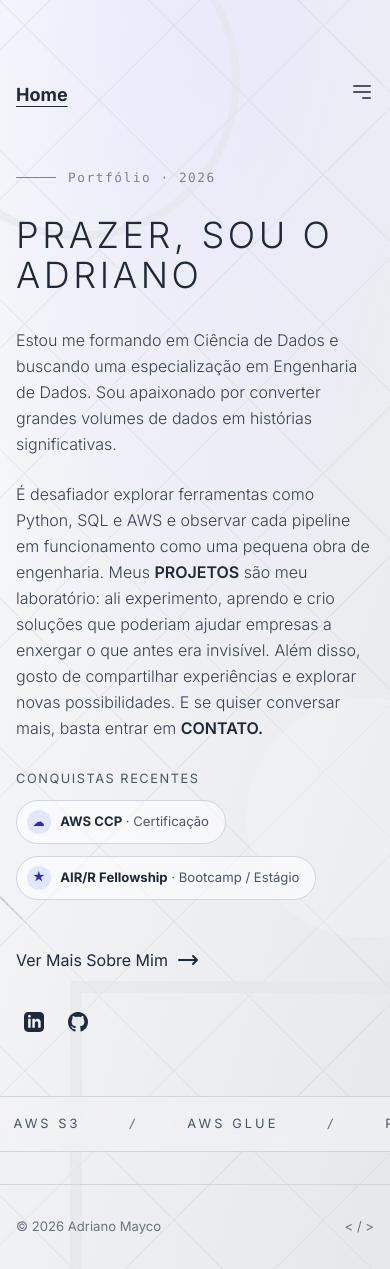
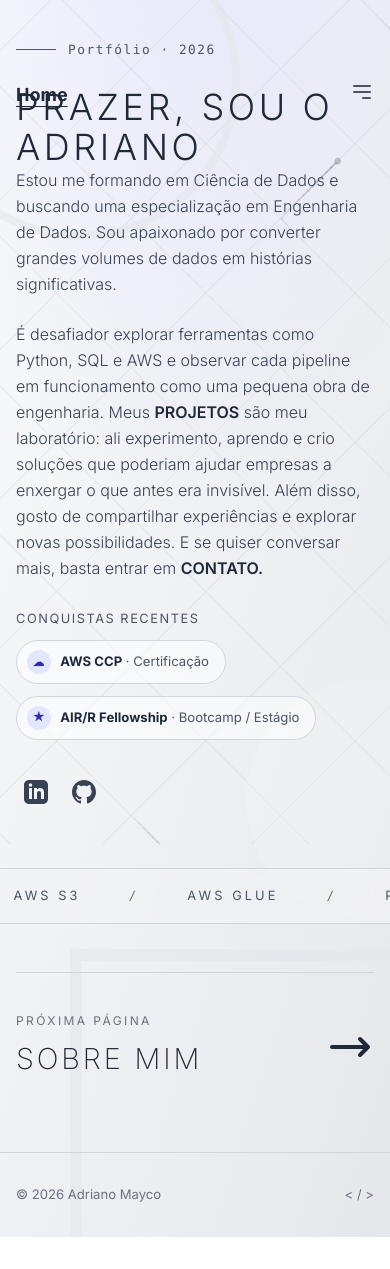
Before and after one commit to AdriMayc/Portfolio2.0, a React (Vite) app: page / in a window 390 px wide. After the commit the page ends 1237 px from the top, so only its background shows below. Built offline with nearby package versions, Linux system fonts and the light colour scheme.

Commit message:
feat: Implement Reveal component for animations and add NextPageLink for navigation

```diff
--- a/src/App.css
+++ b/src/App.css
@@ -1,4 +1,8 @@
 @import "tailwindcss";
+
+html {
+  overflow-y: scroll;
+}
 
 @theme {
   --font-sans: "Inter", system-ui, sans-serif;
@@ -32,3 +36,25 @@
 .nav-underline-anim:focus-visible::after {
   transform: scaleX(1);
 }
+
+.reveal {
+  opacity: 0;
+  transform: translateY(30px);
+  transition:
+    opacity 0.9s cubic-bezier(0.22, 1, 0.36, 1),
+    transform 0.9s cubic-bezier(0.22, 1, 0.36, 1);
+  transition-delay: var(--reveal-delay, 0ms);
+}
+
+.reveal-visible {
+  opacity: 1;
+  transform: none;
+}
+
+@media (prefers-reduced-motion: reduce) {
+  .reveal {
+    opacity: 1;
+    transform: none;
+    transition: none;
+  }
+}
--- a/src/components/Grid.jsx
+++ b/src/components/Grid.jsx
@@ -6,8 +6,6 @@ const RotatedGridBackground = ({ theme }) => {
   useEffect(() => {
     const canvas = canvasRef.current;
     if (!canvas) return undefined;
-    const container = canvas.parentElement;
-
     const context = canvas.getContext("2d");
     if (!context) return undefined;
 
@@ -58,8 +56,8 @@ const RotatedGridBackground = ({ theme }) => {
 
     const resize = () => {
       deviceScale = Math.min(window.devicePixelRatio || 1, 2);
-      width = container?.clientWidth || window.innerWidth;
-      height = container?.clientHeight || window.innerHeight;
+      width = window.innerWidth;
+      height = window.innerHeight;
       canvas.width = width * deviceScale;
       canvas.height = height * deviceScale;
       particles = Array.from({ length: width < 600 ? 5 : 9 }, createParticle);
@@ -225,8 +223,6 @@ const RotatedGridBackground = ({ theme }) => {
     resize();
     window.addEventListener("pointermove", handlePointerMove, { passive: true });
     window.addEventListener("pointerleave", handlePointerLeave);
-    const resizeObserver = container ? new ResizeObserver(resize) : null;
-    resizeObserver?.observe(container);
     window.addEventListener("resize", resize);
     if (!reducedMotion) animationFrame = requestAnimationFrame(draw);
 
@@ -235,14 +231,13 @@ const RotatedGridBackground = ({ theme }) => {
       window.removeEventListener("pointermove", handlePointerMove);
       window.removeEventListener("pointerleave", handlePointerLeave);
       window.removeEventListener("resize", resize);
-      resizeObserver?.disconnect();
     };
   }, [theme]);
 
   const opacity = theme === "light" ? 1 : 0.1;
 
   return (
-    <div className="pointer-events-none absolute inset-0 z-0 overflow-hidden">
+    <div className="pointer-events-none fixed inset-0 z-0 overflow-hidden">
       <div
         className="absolute inset-0"
         style={{
--- a/src/components/Navbar.jsx
+++ b/src/components/Navbar.jsx
@@ -50,7 +50,7 @@ const Navbar = ({
   }, [isMenuOpen]);
 
   return (
-    <header className="relative flex justify-between items-center mb-20 p-4 md:p-0 ">
+    <header className="relative flex justify-between items-center p-4 md:p-0 ">
       <Link to="/" aria-label="Home" onClick={handleLinkClick}>
         <span className="font-bold text-lg py-2 underline decoration-1 underline-offset-[5px] transition-[text-underline-offset] duration-300 ease-[cubic-bezier(0.22,1,0.36,1)] hover:underline-offset-[9px] focus-visible:underline-offset-[9px]">
           Home
--- /dev/null
+++ b/src/components/NextPageLink.jsx
@@ -0,0 +1,60 @@
+import React from "react";
+import { Link } from "react-router-dom";
+import { ArrowRightIcon } from "./icons";
+
+const pageSequence = {
+  "/": {
+    path: "/about",
+    name: { pt: "Sobre mim", en: "About me" },
+  },
+  "/about": {
+    path: "/projects",
+    name: { pt: "Projetos", en: "Projects" },
+  },
+  "/projects": {
+    path: "/contact",
+    name: { pt: "Contato", en: "Contact" },
+  },
+  "/contact": {
+    path: "/",
+    name: { pt: "Início", en: "Home" },
+  },
+};
+
+export default function NextPageLink({ currentPath, language, theme }) {
+  const nextPage = pageSequence[currentPath];
+  const isLight = theme === "light";
+
+  if (!nextPage) {
+    return null;
+  }
+
+  return (
+    <div className="relative z-10 mx-auto mt-12 w-full max-w-6xl px-4 sm:px-8">
+      <Link
+        to={nextPage.path}
+        className={`group flex items-center justify-between gap-4 border-t py-10 transition-colors ${
+          isLight ? "border-gray-300" : "border-gray-700"
+        }`}
+      >
+        <span>
+          <small
+            className={`mb-2 block text-xs uppercase tracking-[0.2em] ${
+              isLight ? "text-gray-500" : "text-gray-400"
+            }`}
+          >
+            {language === "pt" ? "Próxima página" : "Next page"}
+          </small>
+          <span
+            className={`block text-[clamp(1.8rem,5vw,3.6rem)] font-extralight uppercase tracking-[0.1em] transition-[letter-spacing,color] duration-500 ease-[cubic-bezier(0.22,1,0.36,1)] group-hover:tracking-[0.17em] ${
+              isLight ? "text-gray-800" : "text-gray-100"
+            }`}
+          >
+            {nextPage.name[language]}
+          </span>
+        </span>
+        <ArrowRightIcon className="h-12 w-12 shrink-0 transition-transform duration-500 ease-[cubic-bezier(0.22,1,0.36,1)] group-hover:translate-x-2 group-hover:scale-110" />
+      </Link>
+    </div>
+  );
+}
--- /dev/null
+++ b/src/components/Reveal.jsx
@@ -0,0 +1,34 @@
+import React, { useEffect, useRef, useState } from "react";
+
+export default function Reveal({ children, className = "", delay = 0 }) {
+  const elementRef = useRef(null);
+  const [isVisible, setIsVisible] = useState(false);
+
+  useEffect(() => {
+    const element = elementRef.current;
+    if (!element) return undefined;
+
+    const observer = new IntersectionObserver(
+      ([entry]) => {
+        if (entry.isIntersecting) {
+          setIsVisible(true);
+          observer.unobserve(entry.target);
+        }
+      },
+      { threshold: 0.12, rootMargin: "0px 0px -4% 0px" },
+    );
+
+    observer.observe(element);
+    return () => observer.disconnect();
+  }, []);
+
+  return (
+    <div
+      ref={elementRef}
+      className={`reveal ${isVisible ? "reveal-visible" : ""} ${className}`}
+      style={{ "--reveal-delay": `${delay}ms` }}
+    >
+      {children}
+    </div>
+  );
+}
--- a/src/components/icons.jsx
+++ b/src/components/icons.jsx
@@ -19,9 +19,9 @@ export const AsteriskIcon = ({ theme }) => (
   </svg>
 );
 
-export const ArrowRightIcon = () => (
+export const ArrowRightIcon = ({ className = "w-6 h-6 ml-2" }) => (
   <svg
-    className="w-6 h-6 ml-2"
+    className={className}
     fill="none"
     viewBox="0 0 24 24"
     stroke="currentColor"
@@ -58,17 +58,17 @@ export const SunIcon = () => (
 );
 
 export const SocialIcon = ({ d, theme }) => (
-  <a
-    className={`transition-colors cursor-pointer${
-      theme === "light"
-        ? "text-gray-700 hover:text-gray-900"
-        : "text-gray-300 hover:text-white"
-    }`}
-  >
-    <svg className="w-5 h-5" fill="currentColor" viewBox="0 0 24 24">
+    <svg
+      className={`h-6 w-6 transition-colors ${
+        theme === "light"
+          ? "text-gray-700 group-hover:text-gray-900"
+          : "text-gray-300 group-hover:text-white"
+      }`}
+      fill="currentColor"
+      viewBox="0 0 24 24"
+    >
       <path d={d} />
     </svg>
-  </a>
 );
 
 
--- a/src/sections/About.jsx
+++ b/src/sections/About.jsx
@@ -3,13 +3,11 @@ import React, { useState, useEffect } from 'react';
 import { Link } from 'react-router-dom';
 import Navbar from "../components/Navbar";
 import Footer from "../components/Footer";
+import NextPageLink from "../components/NextPageLink";
 import RotatedGridBackground from "../components/Grid";
-import { PlusIcon, MinusIcon, LocationIcon, ArrowRightIcon, SocialIcon } from "../components/icons";
+import { PlusIcon, MinusIcon, LocationIcon } from "../components/icons";
+import Reveal from "../components/Reveal";
 
-const socialIcons = {
-    linkedin: "M19 0h-14c-2.761 0-5 2.239-5 5v14c0 2.761 2.239 5 5 5h14c2.762 0 5-2.239 5-5v-14c0-2.761-2.238-5-5-5zm-11 19h-3v-11h3v11zm-1.5-12.268c-.966 0-1.75-.79-1.75-1.764s.784-1.764 1.75-1.764 1.75.79 1.75 1.764-.783 1.764-1.75 1.764zm13.5 12.268h-3v-5.604c0-3.368-4-3.113-4 0v5.604h-3v-11h3v1.765c1.396-2.586 7-2.777 7 2.476v6.759z",
-    github: "M12 0c-6.626 0-12 5.373-12 12 0 5.302 3.438 9.8 8.207 11.387.599.111.793-.261.793-.577v-2.234c-3.338.726-4.033-1.416-4.033-1.416-.546-1.387-1.333-1.756-1.333-1.756-1.089-.745.083-.729.083-.729 1.205.084 1.839 1.237 1.839 1.237 1.07 1.834 2.807 1.304 3.492.997.107-.775.418-1.305.762-1.604-2.665-.305-5.467-1.334-5.467-5.931 0-1.311.469-2.381 1.236-3.221-.124-.303-.535-1.524.117-3.176 0 0 1.008-.322 3.301 1.23.957-.266 1.983-.399 3.003-.404 1.02.005 2.047.138 3.006.404 2.291-1.552 3.297-1.23 3.297-1.23.653 1.653.242 2.874.118 3.176.77.84 1.235 1.911 1.235 3.221 0 4.609-2.807 5.624-5.479 5.921.43.372.823 1.102.823 2.222v3.293c0 .319.192.694.801.576 4.765-1.589 8.199-6.086 8.199-11.386 0-6.627-5.373-12-12-12z",
-};
 
 // --- DADOS MULTILÍNGUE (centralizados para a página Sobre) ---
 const content = {
@@ -223,7 +221,8 @@ export default function About({ theme = 'light', language = 'pt', toggleTheme, t
             </div>
 
             <div className="relative w-full flex justify-center pb-16 px-4 sm:px-6 lg:px-8">
-                <main className="relative z-10 w-full max-w-5xl">
+                <Reveal className="relative z-10 w-full max-w-5xl">
+                <main>
                     <h1 className={`text-5xl md:text-6xl font-light tracking-widest uppercase mb-24 text-center ${themeClasses.textStrong}`}>
                         {currentContent.about_title}
                     </h1>
@@ -256,35 +255,10 @@ export default function About({ theme = 'light', language = 'pt', toggleTheme, t
 
                     <SkillsSection topic={currentContent.topic_skills} skills={skillsData} theme={theme} />
 
-                    <div className="mt-16">
-                        <Link
-                            to="/projects"
-                            className={`inline-flex  mt-12 transition-colors ${themeClasses.text} ${themeClasses.textHoverBlack}`}
-                        >
-                            {currentContent.projects}
-                            <ArrowRightIcon />
-                        </Link>
-
-                        <div className="flex items-center space-x-6 mt-10 ml-2">
-                            <a
-                                href="https://www.linkedin.com/in/adriano-mayco/"
-                                target="_blank"
-                                rel="noopener noreferrer"
-                            >
-                                <SocialIcon d={socialIcons.linkedin} theme={theme} />
-                            </a>
-
-                            <a
-                                href="https://github.com/AdriMayc"
-                                target="_blank"
-                                rel="noopener noreferrer"
-                            >
-                                <SocialIcon d={socialIcons.github} theme={theme} />
-                            </a>
-                        </div>
-                    </div>
                 </main>
+                </Reveal>
             </div>
+            <NextPageLink currentPath="/about" language={language} theme={theme} />
             <Footer theme={theme} />
         </div>
     );
--- a/src/sections/Contact.jsx
+++ b/src/sections/Contact.jsx
@@ -5,7 +5,9 @@ import RotatedGridBackground from "../components/Grid";
 
 import Navbar from "../components/Navbar";
 import Footer from "../components/Footer";
-import { ArrowRightIcon, SocialIcon } from "../components/icons";
+import NextPageLink from "../components/NextPageLink";
+import { SocialIcon } from "../components/icons";
+import Reveal from "../components/Reveal";
 
 const socialIcons = {
     linkedin: "M19 0h-14c-2.761 0-5 2.239-5 5v14c0 2.761 2.239 5 5 5h14c2.762 0 5-2.239 5-5v-14c0-2.761-2.238-5-5-5zm-11 19h-3v-11h3v11zm-1.5-12.268c-.966 0-1.75-.79-1.75-1.764s.784-1.764 1.75-1.764 1.75.79 1.75 1.764-.783 1.764-1.75 1.764zm13.5 12.268h-3v-5.604c0-3.368-4-3.113-4 0v5.604h-3v-11h3v1.765c1.396-2.586 7-2.777 7 2.476v6.759z",
@@ -61,11 +63,11 @@ export default function Contact({ theme, toggleTheme, language, toggleLanguage }
             <div className={`absolute top-[60%] -right-24 w-60 h-60 rounded-full transition-colors ${themeClasses.shapeBg}`}></div>
 
             {/* Content */}
-            <div className="relative flex w-full flex-1 justify-center px-4 pt-32 sm:px-6 lg:px-8">
+            <div className="relative flex w-full flex-1 justify-center px-4 pb-16 pt-10 sm:px-6 md:pt-32 lg:px-8">
 
                 {/* Navbar */}
-                <div className="absolute top-0 left-0 w-full ">
-                    <div className="relative z-20 w-full max-w-6xl mx-auto px-8 pt-16 md:py-16">
+                <div className="absolute top-0 left-0 w-full">
+                    <div className="relative z-20 w-full max-w-6xl mx-auto md:px-8 pt-16">
                         <Navbar
                             theme={theme}
                             toggleTheme={toggleTheme}
@@ -78,7 +80,8 @@ export default function Contact({ theme, toggleTheme, language, toggleLanguage }
                 </div>
 
                 {/* Main content */}
-                <main className="relative z-10 w-full max-w-5xl mt-32">
+                <Reveal className="relative z-10 w-full max-w-5xl">
+                <main>
                     <h1 className="text-5xl md:text-6xl font-light tracking-widest uppercase mb-8">
                         {currentContent.title}
                     </h1>
@@ -92,19 +95,12 @@ export default function Contact({ theme, toggleTheme, language, toggleLanguage }
                         </a>
                     </p>
 
-                    <Link
-                        to="/"
-                        className={`inline-flex items-center ml-2 mt-10 transition-colors ${themeClasses.text} ${themeClasses.textHoverBlack}`}
-                    >
-                        {currentContent.go_back_home}
-                        <ArrowRightIcon />
-                    </Link>
-
                     <div className="flex items-center space-x-6 mt-10 ml-2">
                         <a
                             href="https://www.linkedin.com/in/adriano-mayco/"
                             target="_blank"
                             rel="noopener noreferrer"
+                            className="group rounded-full p-1 transition-all duration-500 ease-[cubic-bezier(0.22,1,0.36,1)] hover:-translate-y-1 hover:shadow-[0_10px_24px_-12px_#4f46e5]"
                         >
                             <SocialIcon d={socialIcons.linkedin} theme={theme} />
                         </a>
@@ -113,13 +109,16 @@ export default function Contact({ theme, toggleTheme, language, toggleLanguage }
                             href="https://github.com/AdriMayc"
                             target="_blank"
                             rel="noopener noreferrer"
+                            className="group rounded-full p-1 transition-all duration-500 ease-[cubic-bezier(0.22,1,0.36,1)] hover:-translate-y-1 hover:shadow-[0_10px_24px_-12px_#4f46e5]"
                         >
                             <SocialIcon d={socialIcons.github} theme={theme} />
                         </a>
                     </div>
 
                 </main>
+                </Reveal>
             </div>
+            <NextPageLink currentPath="/contact" language={language} theme={theme} />
             <Footer theme={theme} />
         </div>
     );
--- a/src/sections/Home.jsx
+++ b/src/sections/Home.jsx
@@ -3,8 +3,10 @@ import React, { useEffect } from "react";
 import { Link } from "react-router-dom";
 import Navbar from "../components/Navbar";
 import Footer from "../components/Footer";
+import NextPageLink from "../components/NextPageLink";
 import RotatedGridBackground from "../components/Grid";
-import { ArrowRightIcon, SocialIcon } from "../components/icons";
+import { SocialIcon } from "../components/icons";
+import Reveal from "../components/Reveal";
 
 const socialIcons = {
   linkedin: "M19 0h-14c-2.761 0-5 2.239-5 5v14c0 2.761 2.239 5 5 5h14c2.762 0 5-2.239 5-5v-14c0-2.761-2.238-5-5-5zm-11 19h-3v-11h3v11zm-1.5-12.268c-.966 0-1.75-.79-1.75-1.764s.784-1.764 1.75-1.764 1.75.79 1.75 1.764-.783 1.764-1.75 1.764zm13.5 12.268h-3v-5.604c0-3.368-4-3.113-4 0v5.604h-3v-11h3v1.765c1.396-2.586 7-2.777 7 2.476v6.759z",
@@ -86,7 +88,7 @@ export default function Home({ theme, toggleTheme, language, toggleLanguage }) {
 
         {/* Navbar - agora posicionada igual ao About */}
         <div className="absolute top-0 left-0 w-full">
-          <div className="relative z-20 w-full max-w-6xl mx-auto md:px-8 py-16 ">
+          <div className="relative z-20 w-full max-w-6xl mx-auto md:px-8 pt-16 ">
             <Navbar
               theme={theme}
               toggleTheme={toggleTheme}
@@ -99,17 +101,22 @@ export default function Home({ theme, toggleTheme, language, toggleLanguage }) {
         </div>
 
         {/* Main content - centralizado igual ao About */}
-        <main className="relative z-10 w-full max-w-5xl mt-32">
-          <div className={`flex items-center gap-3 mb-7 font-mono text-[0.8rem] tracking-[0.12em] opacity-70 ${themeClasses.textSubtle}`}>
+        <main className="relative z-10 w-full max-w-5xl">
+          <Reveal className={`flex items-center gap-3 mb-7 font-mono text-[0.8rem] tracking-[0.12em] opacity-70 ${themeClasses.textSubtle}`}>
             <span className="w-10 h-px shrink-0 bg-current" aria-hidden="true"></span>
             {currentContent.eyebrow}
-          </div>
-          <h1 className="text-4xl md:text-5xl font-light tracking-widest uppercase mb-8">
-            {currentContent.title}
-          </h1>
+          </Reveal>
+          <Reveal delay={100}>
+            <h1 className="text-4xl font-light uppercase tracking-widest md:text-5xl">
+              {currentContent.title}
+            </h1>
+          </Reveal>
           <div className={`max-w-5xl space-y-6 leading-relaxed font-light ${theme === "light" ? "text-gray-700" : "text-gray-300"}`}>
-            <p>{currentContent.p1}</p>
-            <p>
+            <Reveal delay={700}>
+              <p>{currentContent.p1}</p>
+            </Reveal>
+            <Reveal delay={800}>
+              <p>
               {currentContent.p2_1}{" "}
               <Link
               to="/projects"
@@ -126,10 +133,11 @@ export default function Home({ theme, toggleTheme, language, toggleLanguage }) {
                 {currentContent.p2_contact}
                 </strong>
               </Link>
-            </p>
+              </p>
+            </Reveal>
           </div>
 
-          <div className="mt-7 text">
+          <Reveal delay={900} className="mt-7 text">
             <span className={`block mb-3 text-[0.8rem] tracking-[0.12em] uppercase ${themeClasses.textSubtle}`}>
               {currentContent.recentAchievements}
             </span>
@@ -167,21 +175,14 @@ export default function Home({ theme, toggleTheme, language, toggleLanguage }) {
                 </span>
               </Link>
             </div>
-          </div>
+          </Reveal>
 
-          <Link
-            to="/about"
-            className={`inline-flex items-center mt-12 transition-colors ${themeClasses.text} ${themeClasses.textHoverBlack}`}
-          >
-            {currentContent.cta}
-            <ArrowRightIcon />
-          </Link>
-
-          <div className="flex items-center space-x-6 mt-10 ml-2">
+          <Reveal delay={1000} className="mt-10 ml-2 flex items-center space-x-6">
             <a
               href="https://www.linkedin.com/in/adriano-mayco/"
               target="_blank"
               rel="noopener noreferrer"
+              className="group transition-transform duration-500 ease-[cubic-bezier(0.22,1,0.36,1)] hover:-translate-y-1"
             >
               <SocialIcon d={socialIcons.linkedin} theme={theme} />
             </a>
@@ -190,10 +191,11 @@ export default function Home({ theme, toggleTheme, language, toggleLanguage }) {
               href="https://github.com/AdriMayc"
               target="_blank"
               rel="noopener noreferrer"
+              className="group transition-transform duration-500 ease-[cubic-bezier(0.22,1,0.36,1)] hover:-translate-y-1"
             >
               <SocialIcon d={socialIcons.github} theme={theme} />
             </a>
-          </div>
+          </Reveal>
         </main>
       </div>
 
@@ -223,6 +225,7 @@ export default function Home({ theme, toggleTheme, language, toggleLanguage }) {
           ))}
         </div>
       </div>
+      <NextPageLink currentPath="/" language={language} theme={theme} />
       <Footer theme={theme} />
     </div>
   );
--- a/src/sections/Projects.jsx
+++ b/src/sections/Projects.jsx
@@ -3,17 +3,14 @@ import { Link } from "react-router-dom";
 import React, { useState } from "react";
 import Navbar from "../components/Navbar";
 import Footer from "../components/Footer";
+import NextPageLink from "../components/NextPageLink";
 import RotatedGridBackground from "../components/Grid";
 import ProjectCard from "../components/ProjectCard";
 import ProjectDetail from "../components/ProjectDetail";
 import Projeto_1 from "../img/Projeto1.png";
 import Projeto_2 from "../img/Projeto2_power bi.jpeg";
-import { ArrowRightIcon, SocialIcon } from "../components/icons";
+import Reveal from "../components/Reveal";
 
-const socialIcons = {
-    linkedin: "M19 0h-14c-2.761 0-5 2.239-5 5v14c0 2.761 2.239 5 5 5h14c2.762 0 5-2.239 5-5v-14c0-2.761-2.238-5-5-5zm-11 19h-3v-11h3v11zm-1.5-12.268c-.966 0-1.75-.79-1.75-1.764s.784-1.764 1.75-1.764 1.75.79 1.75 1.764-.783 1.764-1.75 1.764zm13.5 12.268h-3v-5.604c0-3.368-4-3.113-4 0v5.604h-3v-11h3v1.765c1.396-2.586 7-2.777 7 2.476v6.759z",
-    github: "M12 0c-6.626 0-12 5.373-12 12 0 5.302 3.438 9.8 8.207 11.387.599.111.793-.261.793-.577v-2.234c-3.338.726-4.033-1.416-4.033-1.416-.546-1.387-1.333-1.756-1.333-1.756-1.089-.745.083-.729.083-.729 1.205.084 1.839 1.237 1.839 1.237 1.07 1.834 2.807 1.304 3.492.997.107-.775.418-1.305.762-1.604-2.665-.305-5.467-1.334-5.467-5.931 0-1.311.469-2.381 1.236-3.221-.124-.303-.535-1.524.117-3.176 0 0 1.008-.322 3.301 1.23.957-.266 1.983-.399 3.003-.404 1.02.005 2.047.138 3.006.404 2.291-1.552 3.297-1.23 3.297-1.23.653 1.653.242 2.874.118 3.176.77.84 1.235 1.911 1.235 3.221 0 4.609-2.807 5.624-5.479 5.921.43.372.823 1.102.823 2.222v3.293c0 .319.192.694.801.576 4.765-1.589 8.199-6.086 8.199-11.386 0-6.627-5.373-12-12-12z",
-};
 
 
 const content = {
@@ -130,7 +127,8 @@ export default function Projects({ theme, toggleTheme, language, toggleLanguage
       </div>
 
       <div className="relative w-full flex justify-center pb-16 px-4 sm:px-6 lg:px-8">
-        <main className="relative z-10 w-full max-w-5xl">
+        <Reveal className="relative z-10 w-full max-w-5xl">
+        <main>
             <h1 className={`text-5xl md:text-6xl font-light tracking-widest uppercase mb-24 text-center ${themeClasses.textStrong}`}>
               {currentContent.title}
             </h1>
@@ -160,36 +158,12 @@ export default function Projects({ theme, toggleTheme, language, toggleLanguage
                 ))}
               </div>
             </div>
-<div className="mt-16">
-                        <Link
-                            to="/contact"
-                            className={`inline-flex  mt-12 transition-colors ${themeClasses.text} ${themeClasses.textHoverBlack}`}
-                        >
-                            {currentContent.go_contact}
-                            <ArrowRightIcon />
-                        </Link>
 
-                        <div className="flex items-center space-x-6 mt-10 ml-2">
-                            <a
-                                href="https://www.linkedin.com/in/adriano-mayco/"
-                                target="_blank"
-                                rel="noopener noreferrer"
-                            >
-                                <SocialIcon d={socialIcons.linkedin} theme={theme} />
-                            </a>
-
-                            <a
-                                href="https://github.com/AdriMayc"
-                                target="_blank"
-                                rel="noopener noreferrer"
-                            >
-                                <SocialIcon d={socialIcons.github} theme={theme} />
-                            </a>
-                        </div>
-                    </div>
 
         </main>
+        </Reveal>
       </div>
+      <NextPageLink currentPath="/projects" language={language} theme={theme} />
       <Footer theme={theme} />
 
       <div className={`fixed inset-0 z-50 transition-all duration-500 ease-in-out ${isPanelOpen ? '' : 'pointer-events-none'}`}>
```
